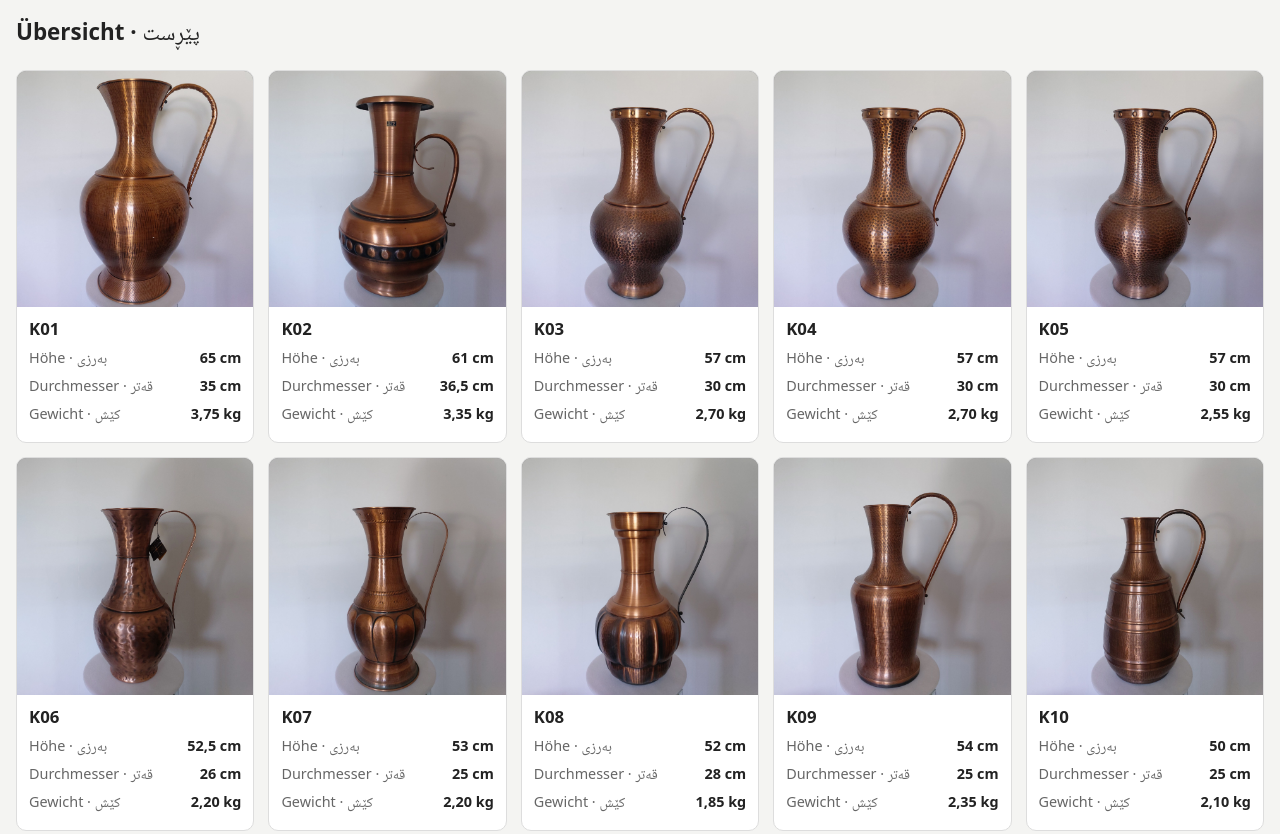
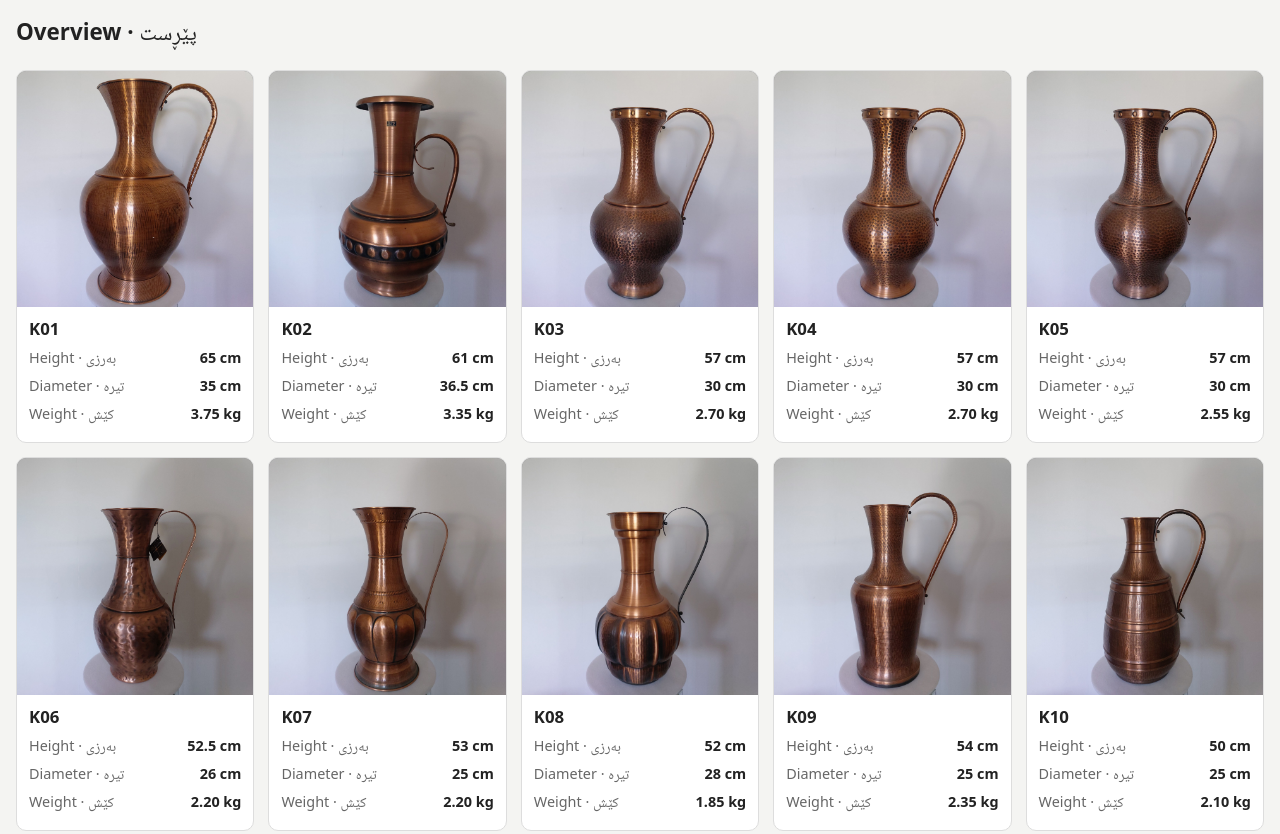
Before and after one commit to HemenHeMaN/kupfer, a plain HTML site: page index.html in a window 1280 px wide. Shown: the top 834 px of the page. Drawn offline with Linux system fonts and the light colour scheme.

Commit message:
Change language from German to English in index.html

```diff
--- a/index.html
+++ b/index.html
@@ -1,9 +1,9 @@
 <!DOCTYPE html>
-<html lang="de">
+<html lang="en">
 <head>
 <meta charset="utf-8">
 <meta name="viewport" content="width=device-width, initial-scale=1">
-<title>Übersicht</title>
+<title>Overview</title>
 <style>
   :root { --bg:#f4f4f2; --card:#fff; --text:#222; --muted:#666; --line:#ddd; }
   @media (prefers-color-scheme: dark) {
@@ -39,7 +39,7 @@
 </style>
 </head>
 <body>
-<h1>Übersicht · <span class="ku" lang="ckb" dir="rtl">پێڕست</span></h1>
+<h1>Overview · <span class="ku" lang="ckb" dir="rtl">پێڕست</span></h1>
 <div class="grid" id="grid"></div>
 <div id="lightbox"><img alt=""></div>
 
@@ -56,7 +56,7 @@ const items = [
   ["M01", 36, 15, "1,7"]
 ];
 
-const fmt = n => String(n).replace(".", ",");
+const fmt = n => String(n).replace(",", ".");
 
 // GitHub Pages unterscheidet Groß-/Kleinschreibung: mehrere Dateinamen werden probiert
 function candidates(id) {
@@ -91,9 +91,9 @@ items.forEach(([id, h, d, w]) => {
   info.className = "info";
   info.innerHTML =
     `<div class="id">${id}</div>
-     <div class="row"><span>Höhe · <b class="ku" lang="ckb" dir="rtl">بەرزی</b></span><span>${fmt(h)} cm</span></div>
-     <div class="row"><span>Durchmesser · <b class="ku" lang="ckb" dir="rtl">قەتر</b></span><span>${fmt(d)} cm</span></div>
-     <div class="row"><span>Gewicht · <b class="ku" lang="ckb" dir="rtl">کێش</b></span><span>${w} kg</span></div>`;
+     <div class="row"><span>Height · <b class="ku" lang="ckb" dir="rtl">بەرزی</b></span><span>${fmt(h)} cm</span></div>
+     <div class="row"><span>Diameter · <b class="ku" lang="ckb" dir="rtl">تیرە</b></span><span>${fmt(d)} cm</span></div>
+     <div class="row"><span>Weight · <b class="ku" lang="ckb" dir="rtl">کێش</b></span><span>${fmt(w)} kg</span></div>`;
 
   card.append(img, info);
   grid.appendChild(card);
```
